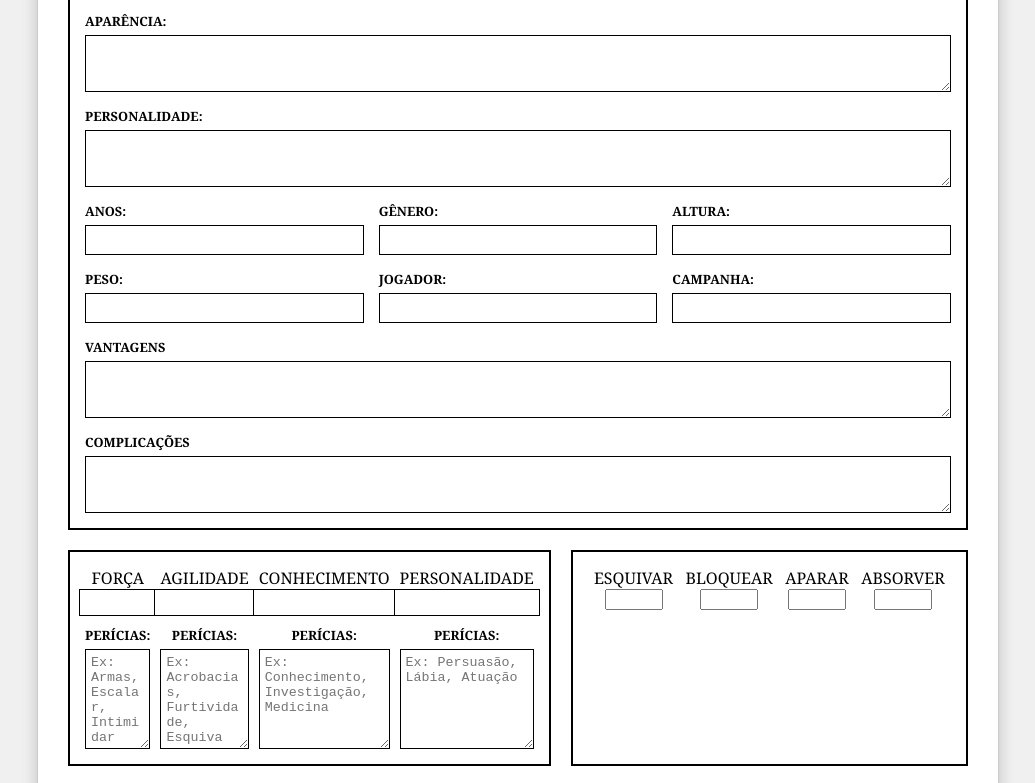
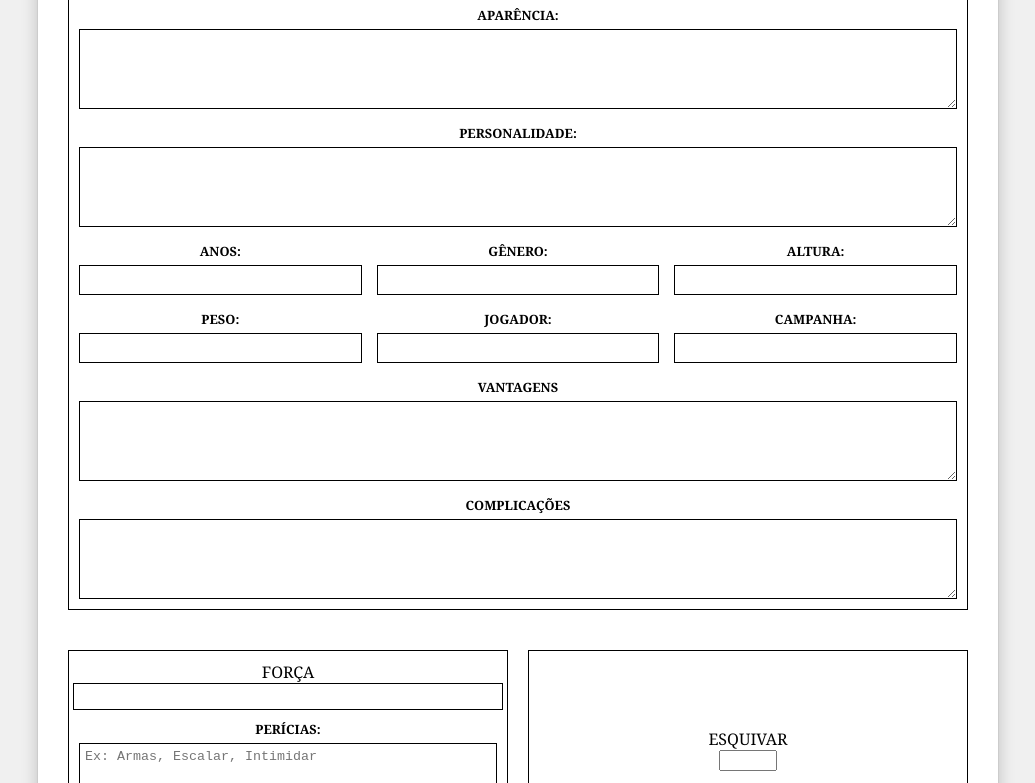
Before and after one commit to Gamescrone/ficha-de-mini-six, a plain HTML site: page index.html in a window 1280 px wide. Shown: the part 305-1088 px from the top of the page, without its empty margins (122-1157 px from the left). Drawn offline with Linux system fonts and the light colour scheme.

Commit message:
Update estilo.css

```diff
--- a/estilo.css
+++ b/estilo.css
@@ -75,8 +75,14 @@ body {
 }
 
 .secao {
-    border: 2px solid black;
-    padding: 15px;
+    border: 1px solid black;
+    padding: 10px;
+    margin-bottom: 20px;
+    text-align: center;
+    display: flex; /* Transforma a seção em um contêiner flexível */
+    flex-direction: column; /* Organiza os itens em coluna */
+    flex-grow: 1; /* Permite que a seção cresça e ocupe o espaço disponível */
+    min-height: fit-content; /* Garante que a altura mínima se ajuste ao conteúdo */
 }
 
 .atributos {
@@ -108,24 +114,24 @@ body {
 .pericias {
     display: flex;
     flex-direction: column;
-    /* Removida a linha 'height: 100%;' para permitir que a altura se ajuste automaticamente */
-    flex-grow: 1; /* Adiciona flex-grow para que ocupe o espaço disponível e estique a coluna */
+    flex-grow: 1; /* Permite que o bloco de perícias cresça */
 }
 
 .pericias label {
     font-size: 0.8em;
     font-weight: 700;
     text-align: center;
-    margin-bottom: 5px; /* Adicionado um pouco de margem para separar do textarea */
+    margin-bottom: 5px;
 }
 
 .pericias textarea {
     width: 100%;
-    flex-grow: 1; /* Garante que o textarea preencha todo o espaço disponível verticalmente */
+    flex-grow: 1; /* Garante que o textarea preencha todo o espaço disponível */
     border: 1px solid black;
-    padding: 5px; /* Ajustado padding para ser consistente */
+    padding: 5px;
     box-sizing: border-box;
-    min-height: 100px; /* Adiciona uma altura mínima para começar */
+    min-height: 100px;
+    resize: vertical; /* Permite redimensionar verticalmente */
 }
 
 .defesas {
@@ -329,3 +335,13 @@ input[type="number"] {
     -moz-appearance: textfield; /* Firefox */
     appearance: textfield; /* Padrão */
 }
+
+.secao textarea {
+    width: 100%;
+    flex-grow: 1; /* Permite que o textarea cresça dentro da seção */
+    border: 1px solid black;
+    padding: 5px;
+    box-sizing: border-box;
+    min-height: 80px; /* Altura mínima */
+    resize: vertical; /* Permite redimensionar verticalmente */
+}
```
